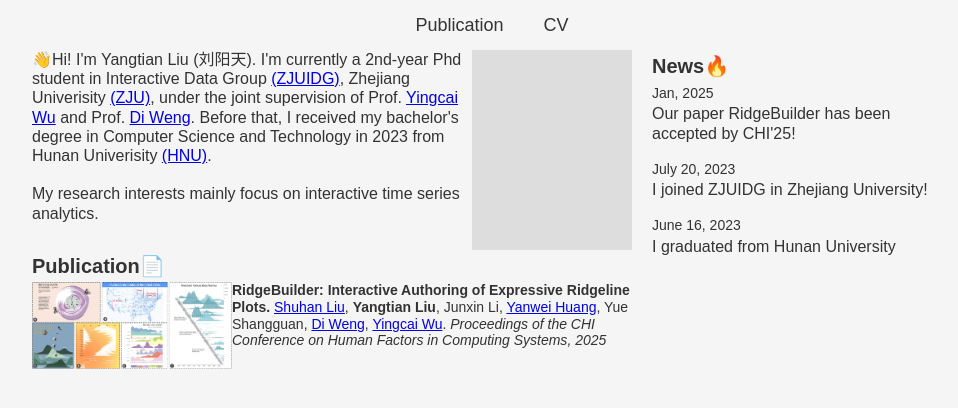
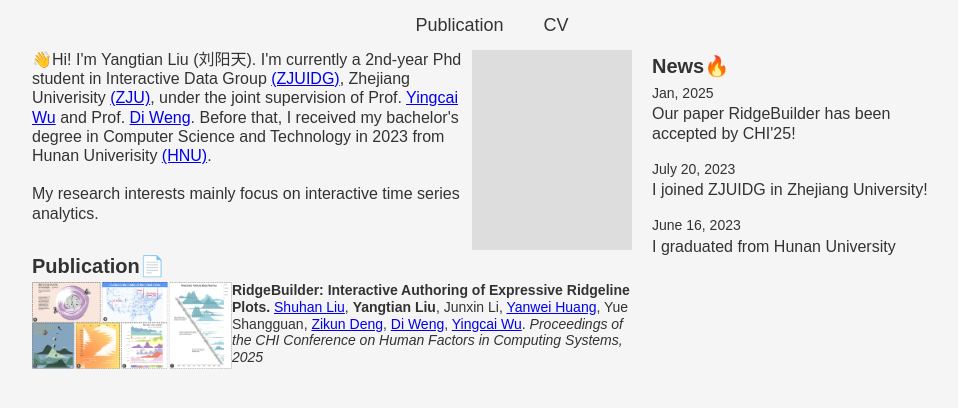
Before and after one commit to SunskyLau/SunskyLau.github.io, a React (Vite) app: page / in a window 1280 px wide. Shown: the top 408 px of the page, without its empty margins (148-1106 px from the left). Built offline with nearby package versions, Linux system fonts and the light colour scheme.

Commit message:
fix: 更新person.json中的zkdeng站点链接并在Publication组件中添加zkdeng作者
更新了src/staticInfo/person.json文件中zkdeng的站点链接，并在src/components/MainContent/Publication/index.tsx中添加了zkdeng作为作者，以确保信息的准确性和完整性。

```diff
--- a/src/components/MainContent/Publication/index.tsx
+++ b/src/components/MainContent/Publication/index.tsx
@@ -12,7 +12,7 @@ function Publication() {
           </div>
           <div className="publication-info">
             <strong>RidgeBuilder: Interactive Authoring of Expressive Ridgeline Plots.</strong> <Author id="shliu" />, <Author id="ytliu" />,{" "}
-            <Author id="jxli" />, <Author id="ywhuang" />, <Author id="yshangguan" />, <Author id="dweng" />, <Author id="ycwu" />.{" "}
+            <Author id="jxli" />, <Author id="ywhuang" />, <Author id="yshangguan" />, <Author id="zkdeng"/>, <Author id="dweng" />, <Author id="ycwu" />.{" "}
             <Academy id="chi" year={2025} />
           </div>
         </div>
--- a/src/staticInfo/person.json
+++ b/src/staticInfo/person.json
@@ -20,7 +20,7 @@
     "name": "Yue Shangguan"
   },
   "zkdeng": {
-    "site": "",
+    "site": "https://zkdeng.org/",
     "name": "Zikun Deng"
   },
   "dweng": {
```
